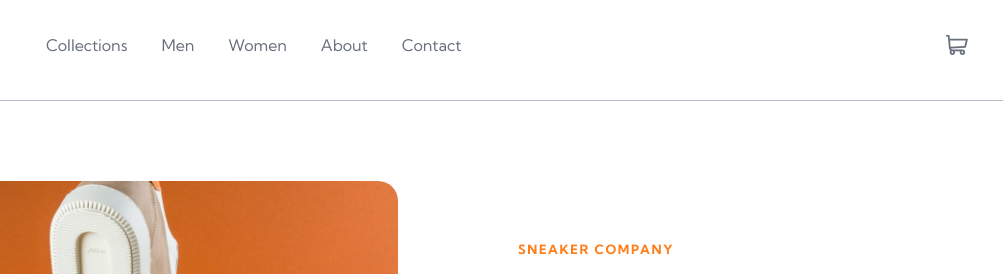
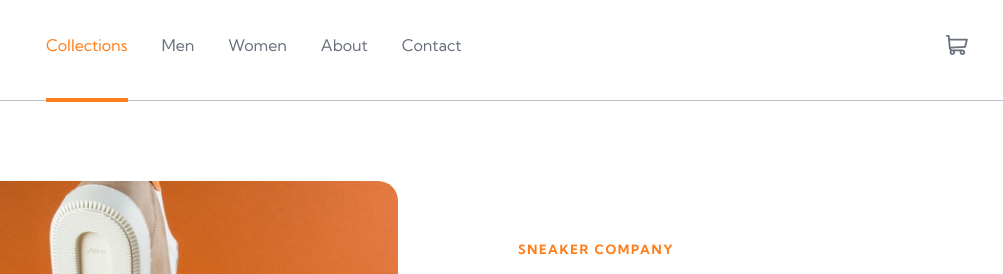
Before and after one commit to obdwinston/fm-e-commerce-product-page, a plain HTML site: page index.html in a window 1280 px wide. In both pictures the pointer is over the link "Collections". Shown: the top 274 px of the page, 182-1185 px from the left. Drawn offline with Linux system fonts and the light colour scheme.

Commit message:
added navbar link hover effects

```diff
--- a/styles.css
+++ b/styles.css
@@ -49,6 +49,12 @@ nav {
   text-decoration: none;
   color: var(--dark-grayish-blue);
   margin-right: 30px;
+  padding-bottom: 43px;
+}
+
+.links a:hover {
+  color: var(--orange);
+  border-bottom: 4px solid var(--orange);
 }
 
 .nav-right {
```
